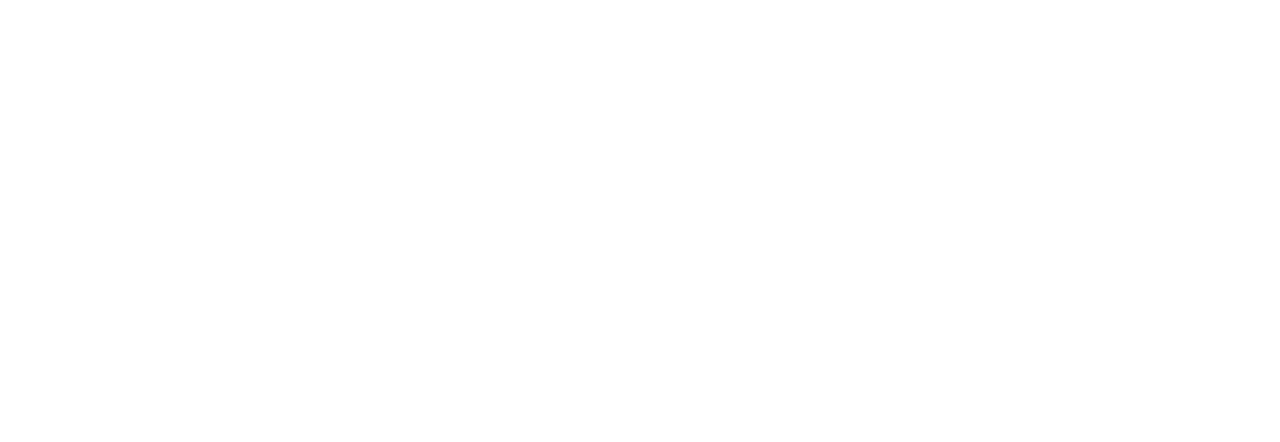
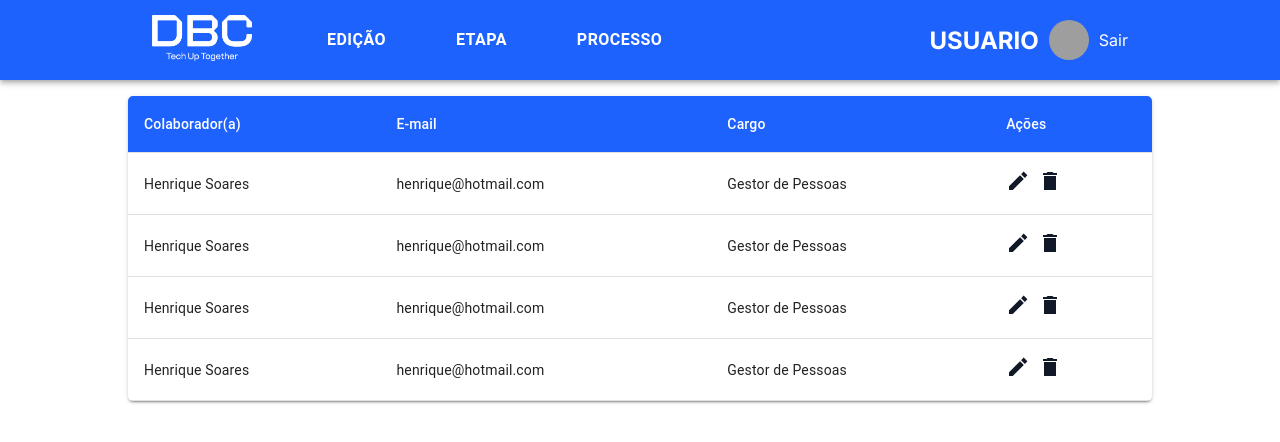
Before and after one commit to vemser/chronos-front, a React (Create React App) app: page /admin in a window 1280 px wide. Before the commit this address had no page. Shown: the top 442 px of the page. Built offline with nearby package versions, Linux system fonts and the light colour scheme; grey boxes are pictures that could not be loaded.

Commit message:
Adicionado pages das rotas

```diff
--- /dev/null
+++ b/src/pages/AdminHome/AdminHome.tsx
@@ -0,0 +1,17 @@
+import React from 'react'
+import { Header } from '../../components/Header/Header'
+import { Row } from '../../components/Row/Row'
+import { Box } from '@mui/system'
+
+export const AdminHome: React.FC = () => {
+  return (
+    <>
+      <Header />
+      <Box width={'100%'} display={'flex'} justifyContent={'center'}>
+        <Box width={'80%'}>
+          <Row />
+        </Box>
+      </Box>
+    </>
+  )
+}
--- a/src/routes.tsx
+++ b/src/routes.tsx
@@ -1,6 +1,7 @@
 import React from 'react'
 import { BrowserRouter, Route, Routes } from 'react-router-dom'
 import { AuthProvider } from './context/AuthContext'
+import { AdminHome } from './pages/AdminHome/AdminHome'
 import { Login } from './pages/Login/Login'
 import { PaginaInicial } from './pages/Pagina Inicial/PaginaInicial'
 
@@ -15,9 +16,19 @@
     <BrowserRouter>
     <AuthProvider>
       <Routes>
-        <Route path="/" element={<Login />} />
+
+        <Route path='/' element={<Login />} />
+
+        <Route path='/admin'>
+          <Route index element={<AdminHome />} />
+        </Route>
+
+        <Route path='/gestao'>
+          <Route index element={<AdminHome />} />
+        </Route>
 
         <Route path="/pagina-inicial" element={<PaginaInicial />} />
+
 
       </Routes>
     </AuthProvider>
```
